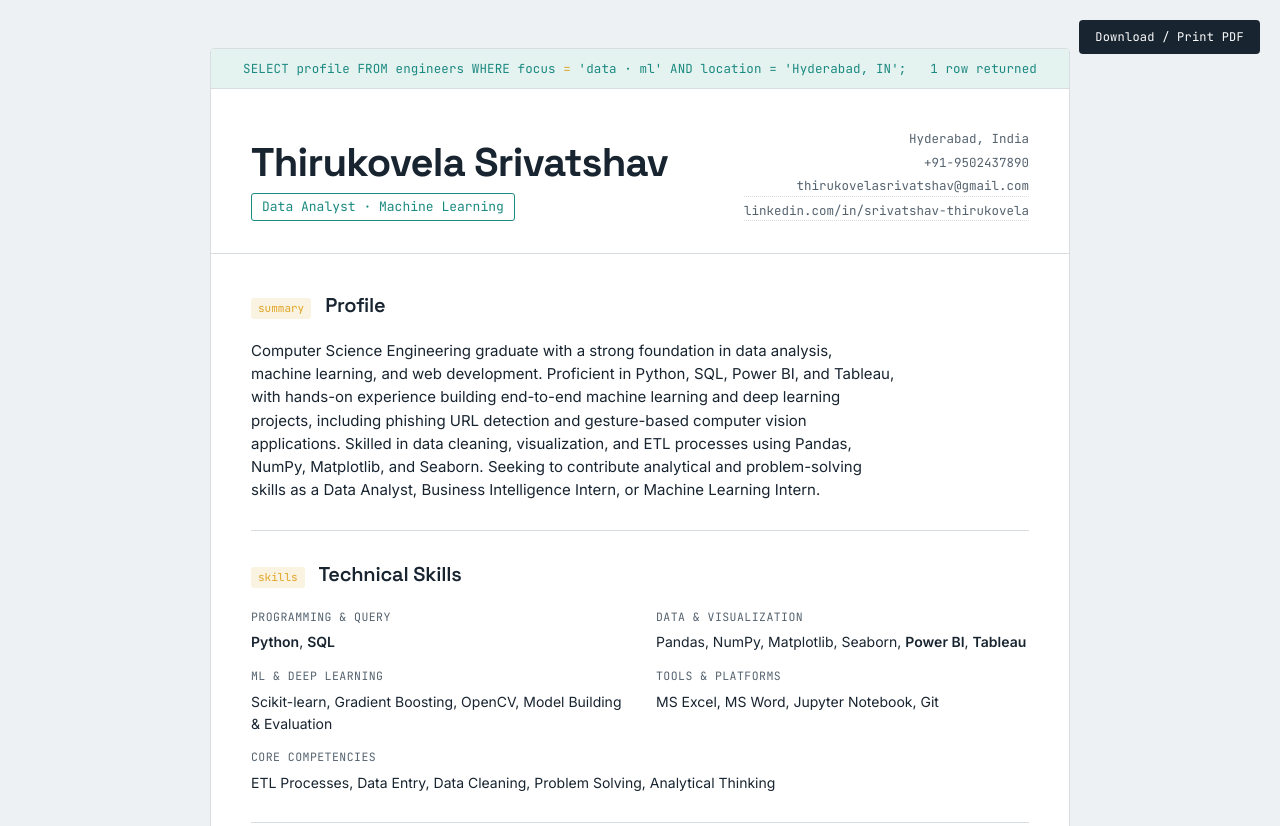
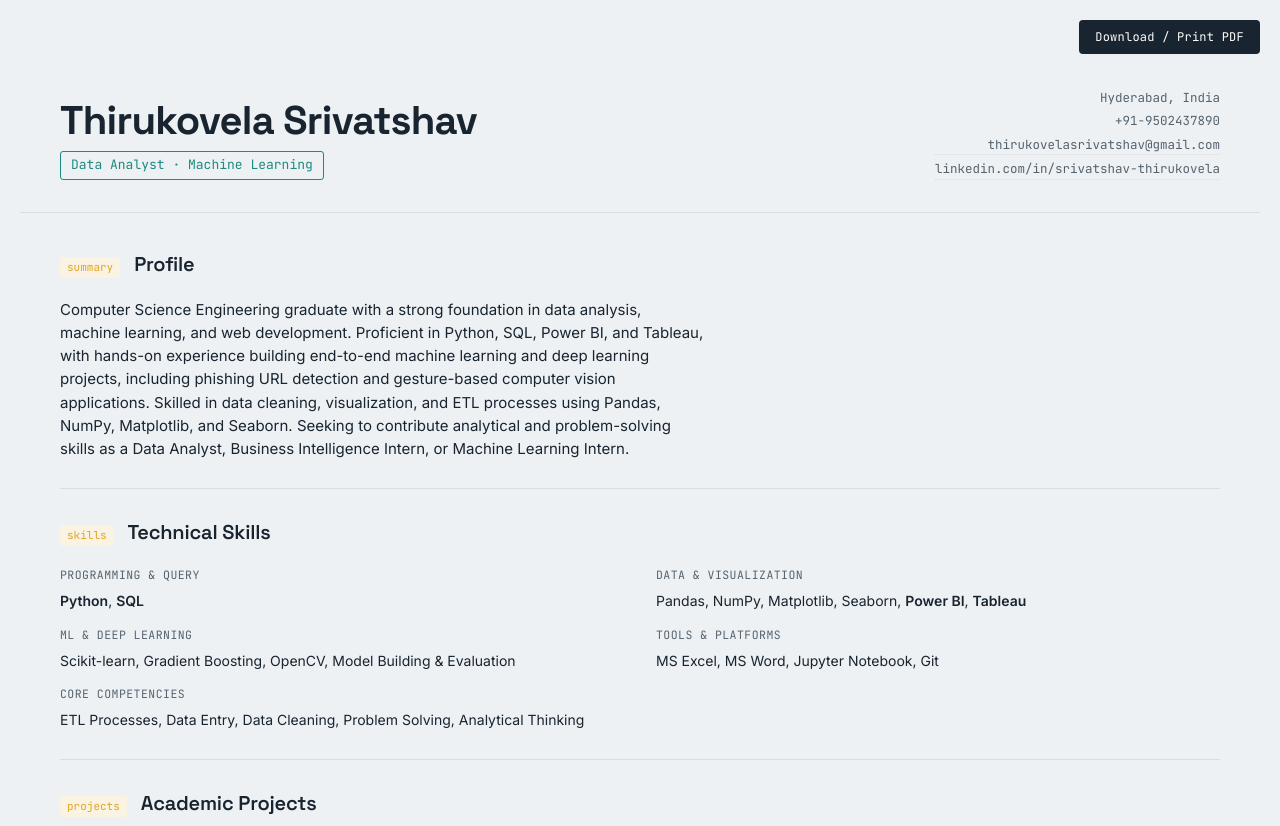
Before and after one commit to Vatshav/srivatshav-thirukovela.github.io, a plain HTML site: page index.html in a window 1280 px wide. Shown: the top 826 px of the page. Drawn offline with Linux system fonts and the light colour scheme.

Commit message:
Update index.html
Remove SELECT profile FROM engineers WHERE focus = 'data · ml' AND location = 'Hyderabad, IN';
1 row returned
from the resume

```diff
--- a/index.html
+++ b/index.html
@@ -222,11 +222,6 @@
 
 <button class="print-btn" onclick="window.print()">Download / Print PDF</button>
 
-<div class="sheet">
-  <div class="query-bar">
-    <span>SELECT profile FROM engineers WHERE focus <span class="dot">=</span> 'data · ml' AND location = 'Hyderabad, IN';</span>
-    <span>1 row returned</span>
-  </div>
 
   <header class="hero">
     <div>
```
